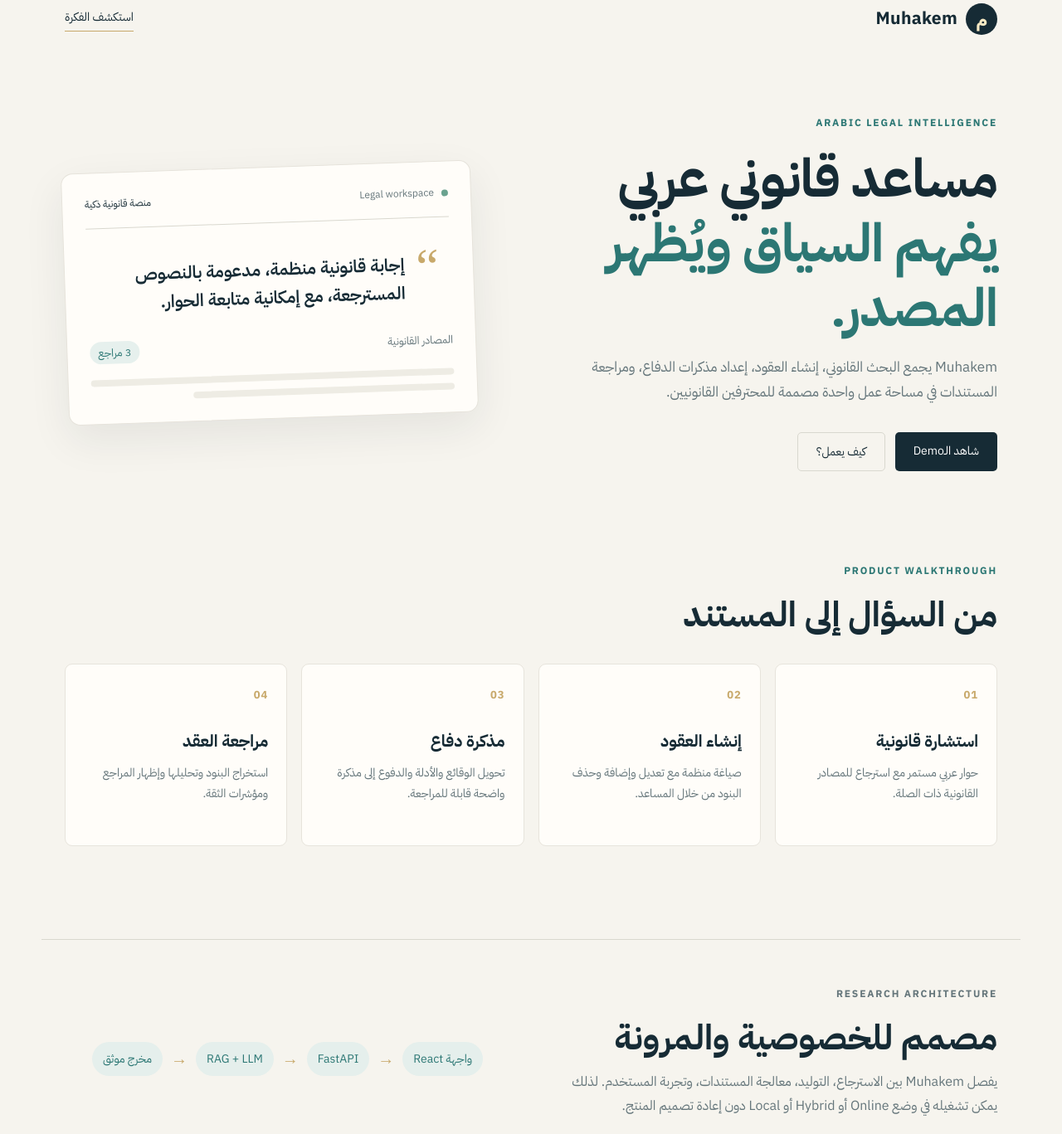
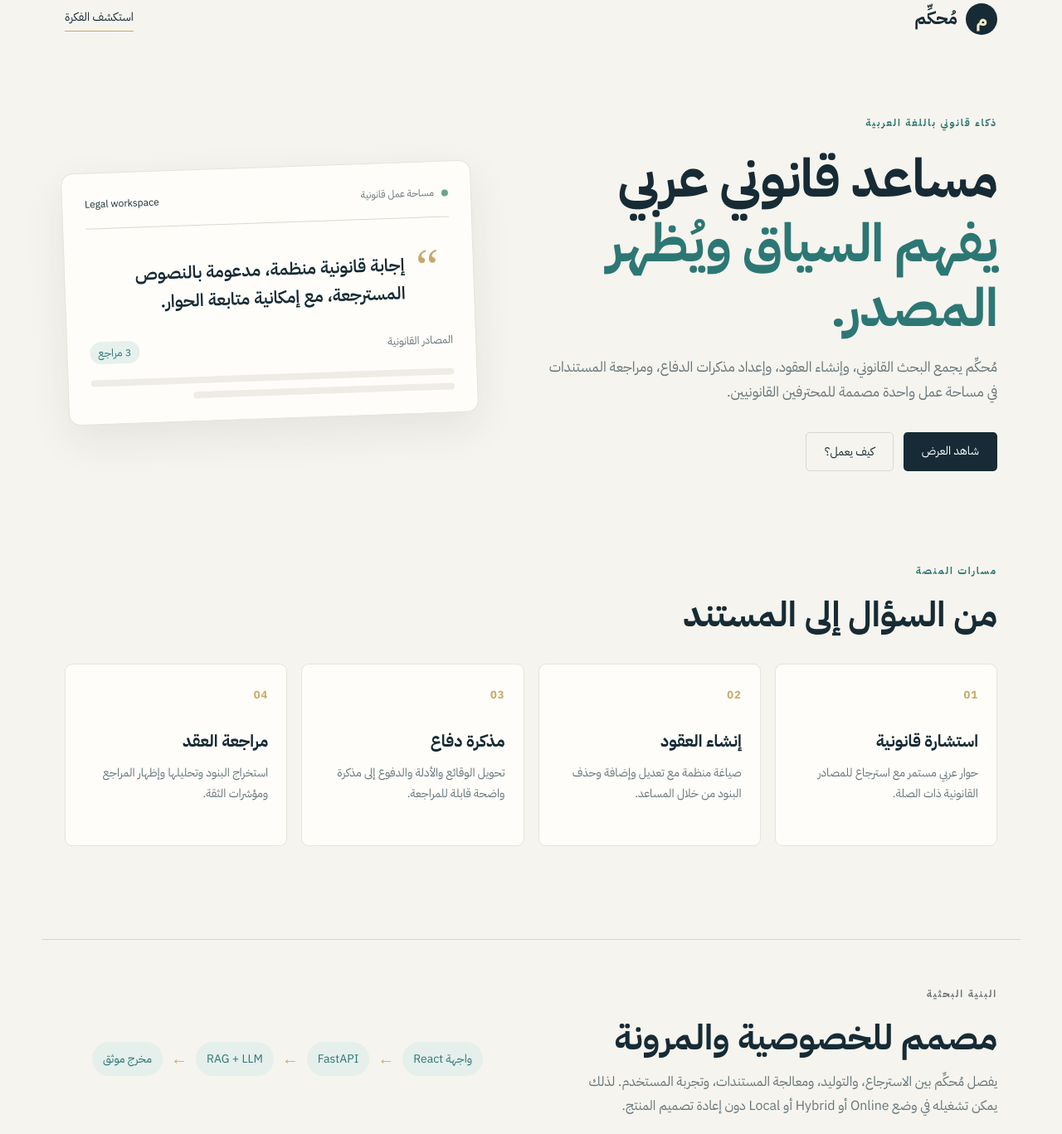
Before and after one commit to hebaomran29/muhakem-legal-ai-showcase, a plain HTML site: page index.html in a window 1280 px wide. Shown: the part 20-1387 px from the top of the page at 83% size. Drawn offline with nearby package versions, Linux system fonts and the light colour scheme.

Commit message:
docs: make public showcase Arabic first

```diff
--- a/index.html
+++ b/index.html
@@ -3,25 +3,27 @@
 <head>
   <meta charset="UTF-8" />
   <meta name="viewport" content="width=device-width, initial-scale=1.0" />
-  <title>Muhakem Legal AI — Public Showcase</title>
+  <meta name="description" content="مُحكِّم — منصة عربية للذكاء الاصطناعي القانوني" />
+  <title>مُحكِّم | الذكاء الاصطناعي القانوني</title>
+  <link rel="icon" href="./assets/favicon.svg" />
   <link rel="stylesheet" href="./style.css" />
 </head>
 <body>
   <header class="nav">
-    <div class="brand"><span class="mark">م</span><span>Muhakem</span></div>
+    <div class="brand"><span class="mark">م</span><span>مُحكِّم</span></div>
     <a class="nav-link" href="#demo">استكشف الفكرة</a>
   </header>
 
   <main>
     <section class="hero">
       <div class="hero-copy">
-        <p class="eyebrow">Arabic Legal Intelligence</p>
+        <p class="eyebrow">ذكاء قانوني باللغة العربية</p>
         <h1>مساعد قانوني عربي<br /><span>يفهم السياق ويُظهر المصدر.</span></h1>
-        <p class="lead">Muhakem يجمع البحث القانوني، إنشاء العقود، إعداد مذكرات الدفاع، ومراجعة المستندات في مساحة عمل واحدة مصممة للمحترفين القانونيين.</p>
-        <div class="actions"><a class="button primary" href="#demo">شاهد الـDemo</a><a class="button secondary" href="#architecture">كيف يعمل؟</a></div>
+        <p class="lead">مُحكِّم يجمع البحث القانوني، وإنشاء العقود، وإعداد مذكرات الدفاع، ومراجعة المستندات في مساحة عمل واحدة مصممة للمحترفين القانونيين.</p>
+        <div class="actions"><a class="button primary" href="#demo">شاهد العرض</a><a class="button secondary" href="#architecture">كيف يعمل؟</a></div>
       </div>
       <div class="hero-card">
-        <div class="card-top"><span class="status-dot"></span><span>Legal workspace</span><span class="arabic">منصة قانونية ذكية</span></div>
+        <div class="card-top"><span class="status-dot"></span><span>مساحة عمل قانونية</span><span class="arabic">Legal workspace</span></div>
         <div class="answer"><span class="quote">“</span><p>إجابة قانونية منظمة، مدعومة بالنصوص المسترجعة، مع إمكانية متابعة الحوار.</p></div>
         <div class="source-row"><span>المصادر القانونية</span><span class="source-pill">3 مراجع</span></div>
         <div class="source-line"></div><div class="source-line short"></div>
@@ -29,7 +31,7 @@
     </section>
 
     <section id="demo" class="section">
-      <p class="eyebrow">Product walkthrough</p>
+      <p class="eyebrow">مسارات المنصة</p>
       <h2>من السؤال إلى المستند</h2>
       <div class="grid four">
         <article class="feature"><div class="icon">01</div><h3>استشارة قانونية</h3><p>حوار عربي مستمر مع استرجاع للمصادر القانونية ذات الصلة.</p></article>
@@ -40,13 +42,13 @@
     </section>
 
     <section id="architecture" class="section architecture">
-      <div><p class="eyebrow">Research architecture</p><h2>مصمم للخصوصية والمرونة</h2><p>يفصل Muhakem بين الاسترجاع، التوليد، معالجة المستندات، وتجربة المستخدم. لذلك يمكن تشغيله في وضع Online أو Hybrid أو Local دون إعادة تصميم المنتج.</p></div>
-      <div class="pipeline"><span>واجهة React</span><b>→</b><span>FastAPI</span><b>→</b><span>RAG + LLM</span><b>→</b><span>مخرج موثق</span></div>
+      <div><p class="eyebrow">البنية البحثية</p><h2>مصمم للخصوصية والمرونة</h2><p>يفصل مُحكِّم بين الاسترجاع، والتوليد، ومعالجة المستندات، وتجربة المستخدم. لذلك يمكن تشغيله في وضع Online أو Hybrid أو Local دون إعادة تصميم المنتج.</p></div>
+      <div class="pipeline"><span>واجهة React</span><b>←</b><span>FastAPI</span><b>←</b><span>RAG + LLM</span><b>←</b><span>مخرج موثق</span></div>
     </section>
 
     <section class="metrics"><div><strong>4</strong><span>مسارات قانونية</span></div><div><strong>Arabic-first</strong><span>تجربة مصممة للعربية</span></div><div><strong>Traceable</strong><span>مراجع وتحليلات استخدام</span></div></section>
   </main>
 
-  <footer><span>© Muhakem Legal AI</span><span>Research prototype · Presentation showcase</span></footer>
+  <footer><span>© مُحكِّم للذكاء الاصطناعي القانوني</span><span>نموذج بحثي · نسخة عرض عامة</span></footer>
 </body>
 </html>
```
Also changed, not shown: 1 other file.
